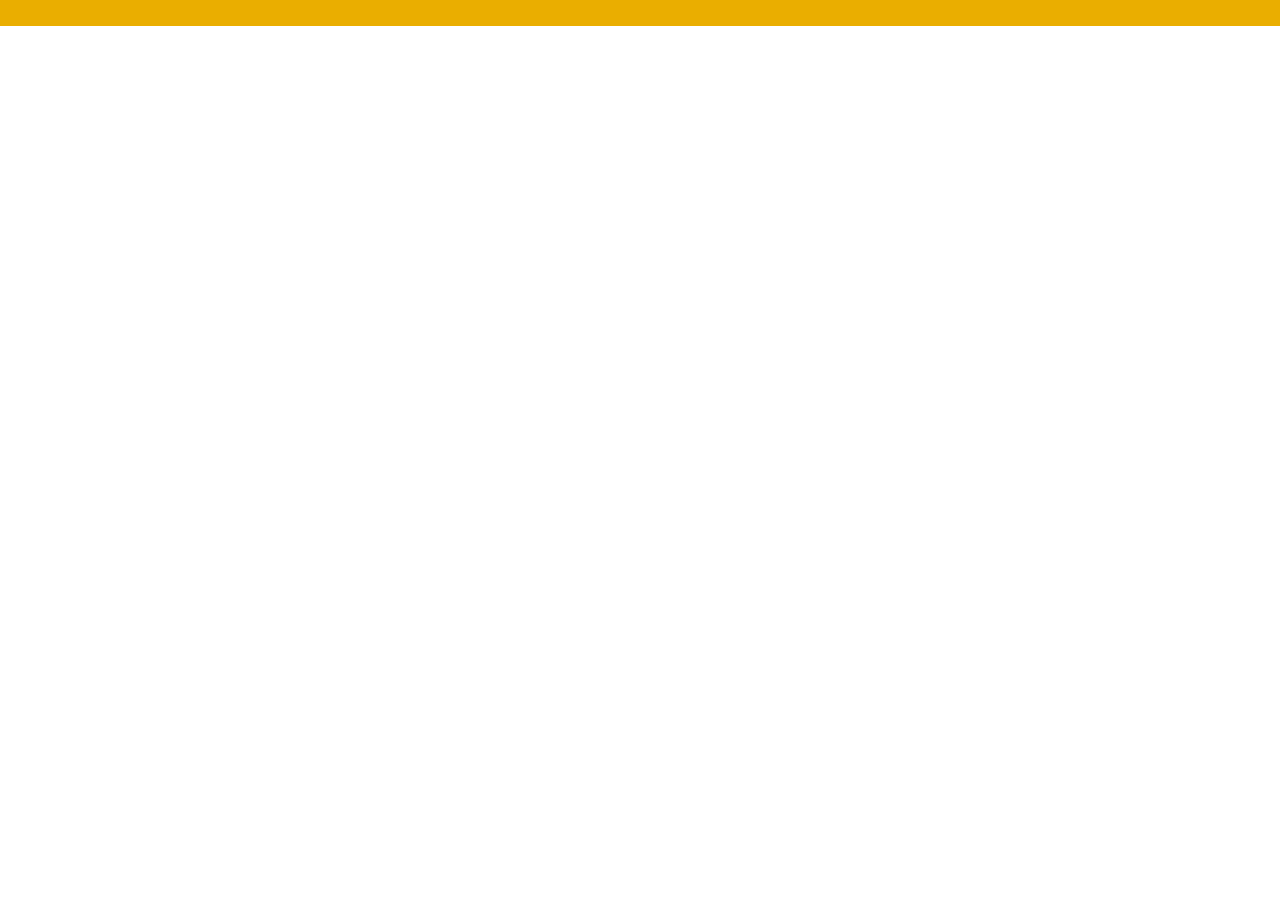
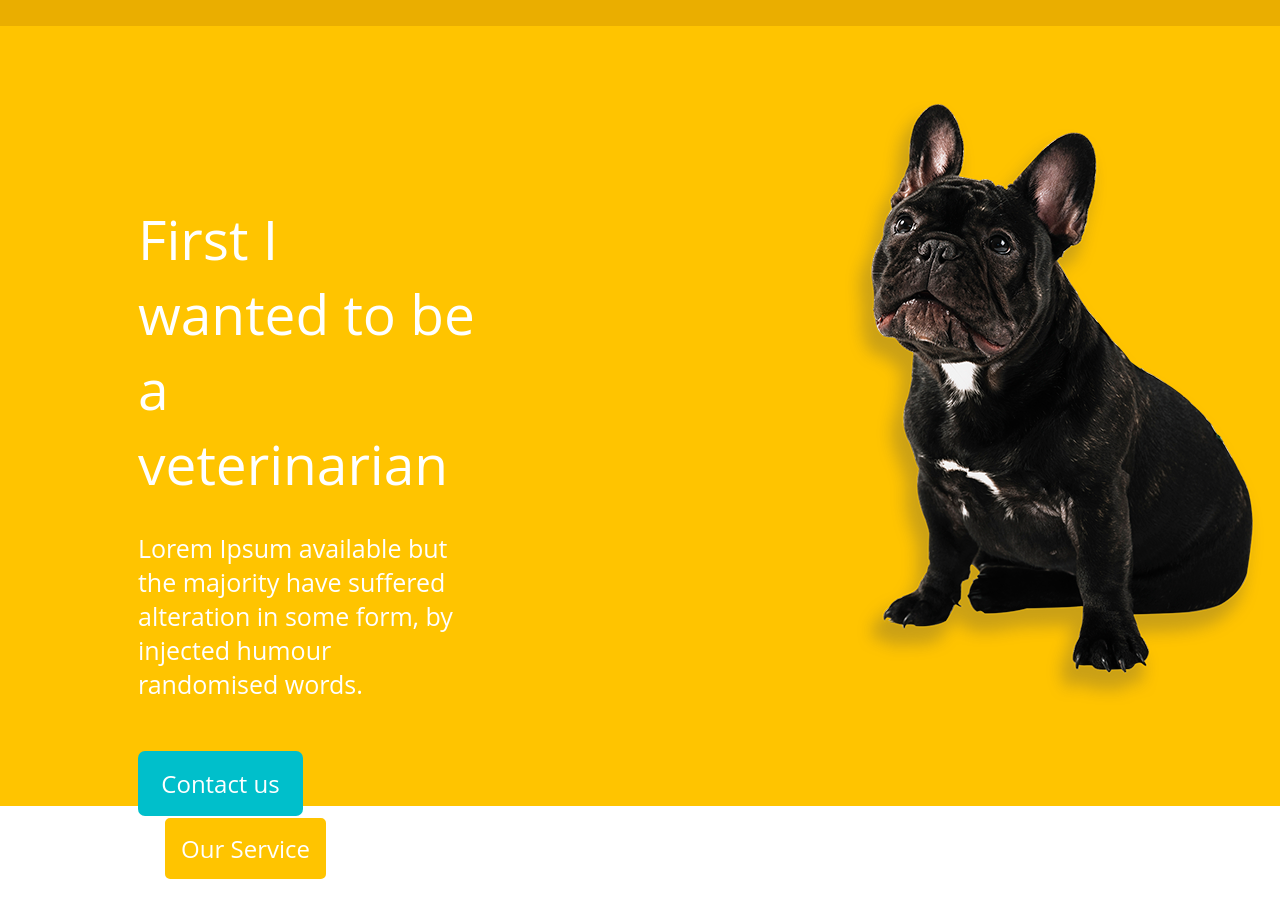
Before and after one commit to sumon302/Vet-Care, a plain HTML site: page index.html in a window 1280 px wide. Shown: the part 95-996 px from the top of the page. Before the commit the page ends 800 px from the top, so only its background shows below. Drawn offline with Linux system fonts and the light colour scheme.

Commit message:
added a body

```diff
--- a/index.html
+++ b/index.html
@@ -31,5 +31,27 @@
         </div>
    </div>
 
+<div class="full-body">
+    <div class="mediam-body">
+        <div class="cont-body">
+            <h1>First I wanted to be a veterinarian</h1>
+            <p>Lorem Ipsum available but the majority have
+                suffered alteration in some form, by injected
+                humour randomised words.</p>
+
+            <div class="bottom">
+
+                <input type="button" class="bott2" value="Contact us">
+                <input type="reset"  class="bott1" value="Our Service">
+
+            </div>
+
+        </div>
+        <div class="ima-body"><img src="./img/45.png" alt="dog"></div>
+
+    </div>
+
+</div>
+
 </body>
 </html>
--- a/style.css
+++ b/style.css
@@ -76,3 +76,89 @@ ul li{
     font-size: 24px;
     color: #ffffff;
 }
+
+
+
+.full-body{
+    height: 780px;
+    width: 100%;
+    background-color:#FFC400;
+    justify-content: center;
+
+}
+.mediam-body{
+    height: 780px;
+    width: 80%;
+    background-color: #FFC400;
+    margin: 0 auto;
+    display: flex;
+    justify-content: center;
+    align-items: center;
+    justify-content: space-between;
+
+
+
+
+}
+.cont-body{
+    height: 630px;
+    width: 35%;
+    background-color: #FFC400;
+    display: inline-block;
+    padding: 100px 10px;
+    font-family: 'Poppins', sans-serif;
+
+}
+.ima-body{
+    height: 630px;
+    width: 30%;
+    background-color: antiquewhite;
+    display: inline-block;
+
+
+}
+.cont-body h1{
+
+    font-size: 55px;
+    font-weight: 500;
+    font-family: 'Open Sans', sans-serif;
+    color: #ffffff;
+}
+.cont-body p{
+    font-size: 25px;
+    font-family: 'Open Sans', sans-serif;
+    padding: 30px 0;
+    color: #ffffff;
+
+}
+
+.bottom{
+    display: block;
+    padding: 20px 0;
+
+}
+.bottom .bott1{
+    margin-left: 25px;
+    background-color: #FFC400;
+    color: #ffffff;
+    border: 2px solid #ffffff;
+
+}
+.bottom .bott2{
+    background-color: #00BFCB;
+    color: #ffffff;
+    border: none;
+}
+
+.bottom input{
+    width: 165px;
+    height: 65px;
+    border-radius: 7px;
+    font-size: 24px;
+    font-family: 'Open Sans', sans-serif;
+
+}
+.ima-body{
+    margin-left: 30px;
+    background-color: #FFC400;
+}
```
